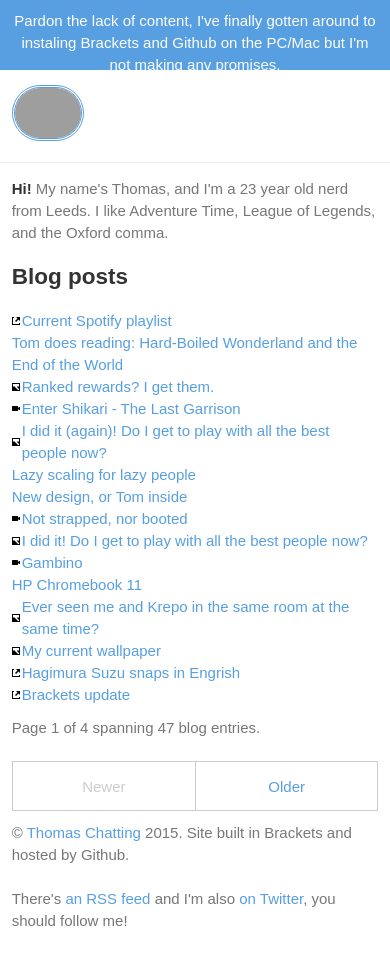
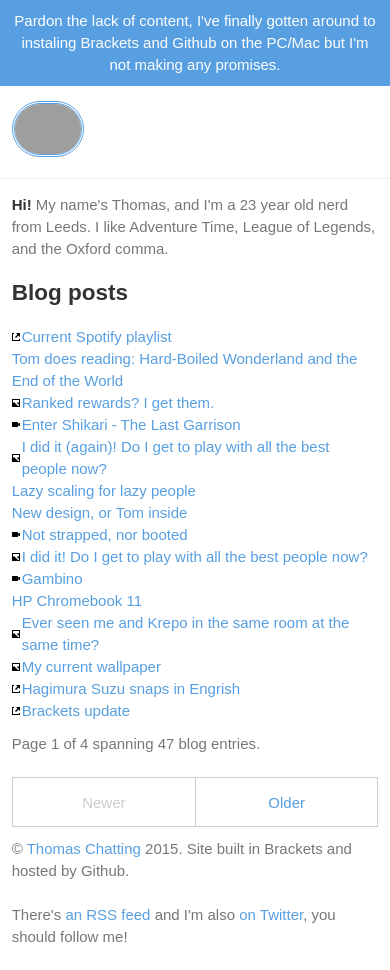
Before and after one commit to tomchatting/tomchatting.github.io, a Jekyll site: the page built from index.html, in a window 390 px wide. Built offline with Jekyll 4.4.1, drawn with Linux system fonts in a browser that asks for light colours; some web fonts are replaced; the list of posts is cut into pages by our own code; grey boxes are pictures that could not be loaded.

Commit message:
Mobile apology

```diff
--- a/css/main.big.css
+++ b/css/main.big.css
@@ -10,7 +10,7 @@ html {
 }
 header {
     background: #579fe1;
-    height: 50px;
+    min-height: 50px;
     text-align: center;
     color: #fefefe;
     padding: 10px;
```
